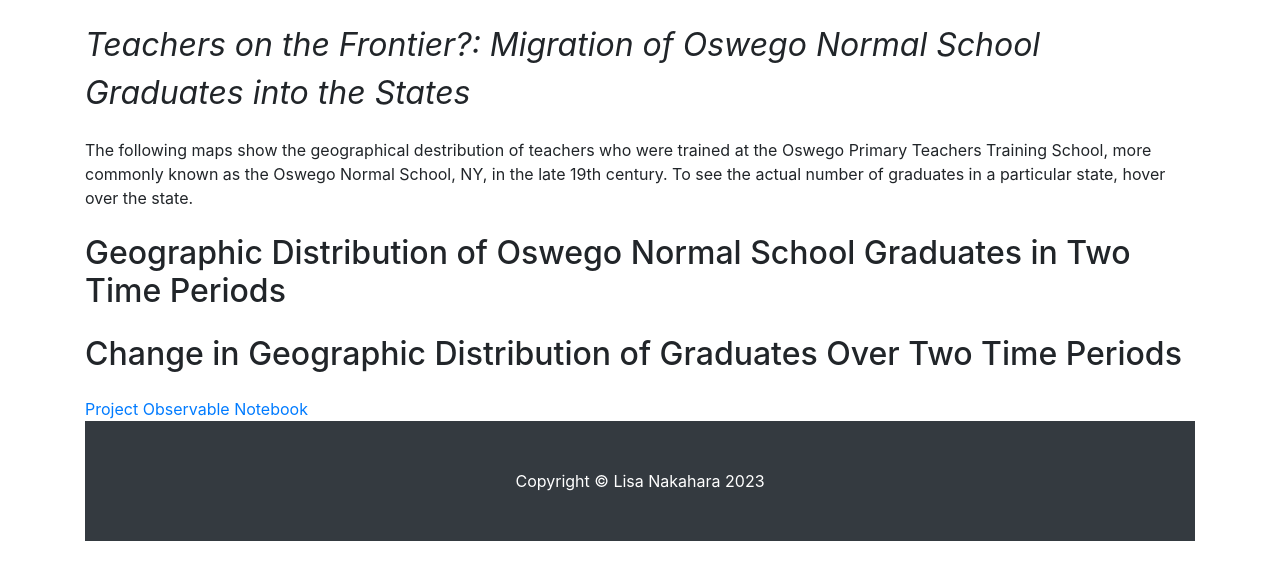
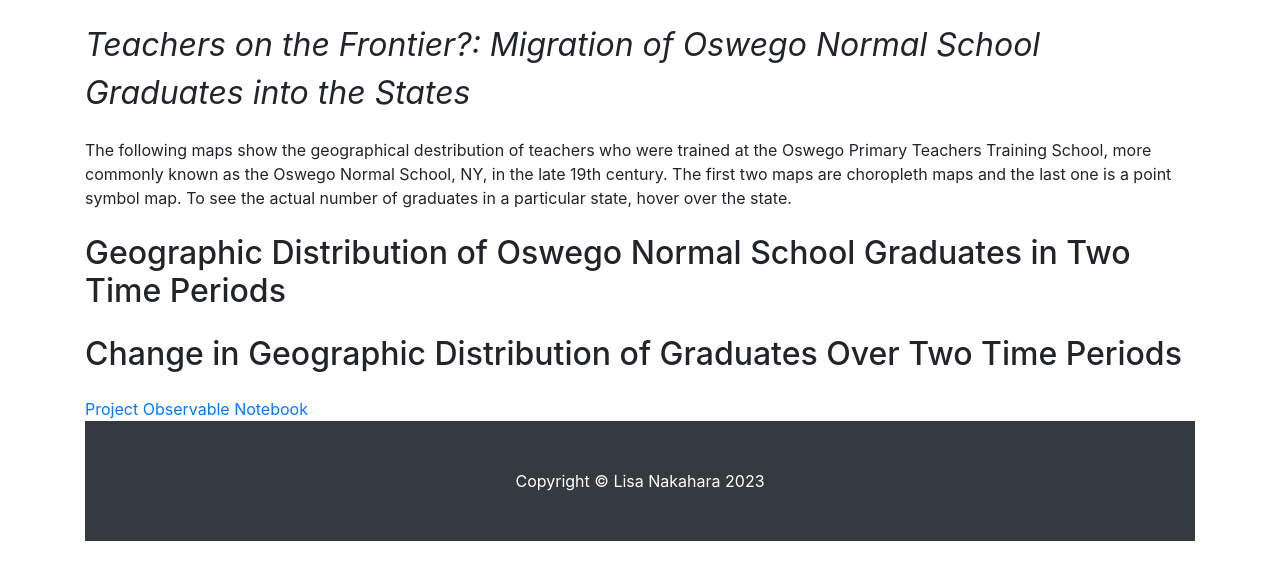
Before and after one commit to geog3540/nakahara, a website: page finalproject.html in a window 1280 px wide. Shown: the part 62-642 px from the top of the page. Drawn offline with Linux system fonts and the light colour scheme.

Commit message:
added to finalproject

```diff
--- a/finalproject.html
+++ b/finalproject.html
@@ -58,7 +58,7 @@
 
 
       <div id="observablehq-571b382c">
-        <p class="card-text">The following maps show the geographical destribution of teachers who were trained at the Oswego Primary Teachers Training School, more commonly known as the Oswego Normal School, NY, in the late 19th century. To see the actual number of graduates in a particular state, hover over the state. </p>
+        <p class="card-text">The following maps show the geographical destribution of teachers who were trained at the Oswego Primary Teachers Training School, more commonly known as the Oswego Normal School, NY, in the late 19th century. The first two maps are choropleth maps and the last one is a point symbol map. To see the actual number of graduates in a particular state, hover over the state. </p>
         <h2 class="my-4">Geographic Distribution of Oswego Normal School Graduates in Two Time Periods</h2>
         <div class="observablehq-choropleth"></div>
         <div class="observablehq-choropleth2"></div>
```
